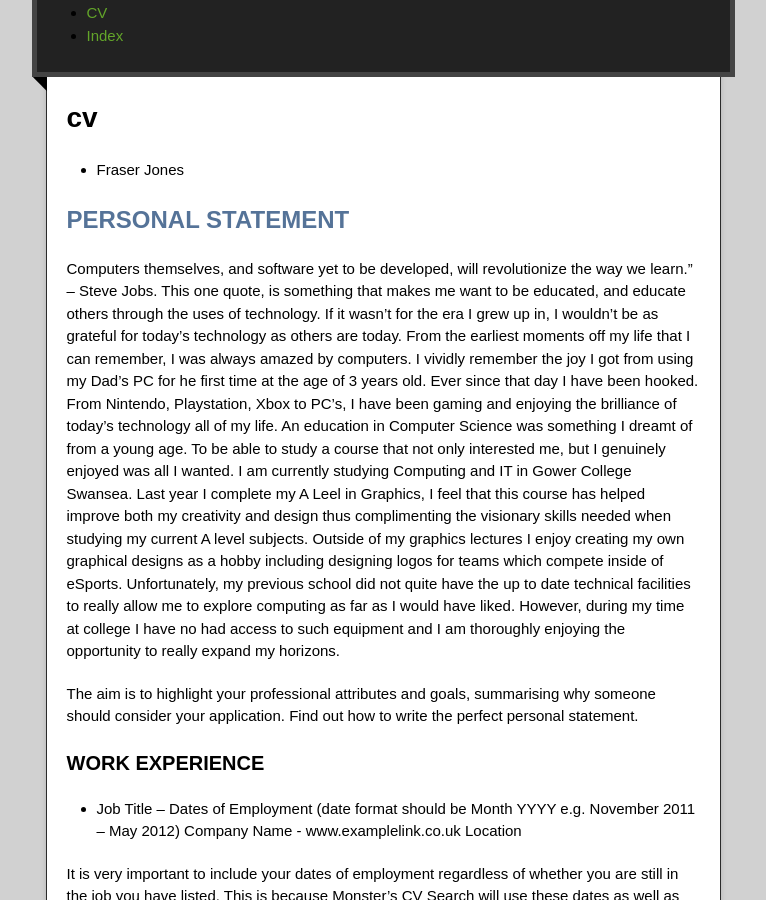
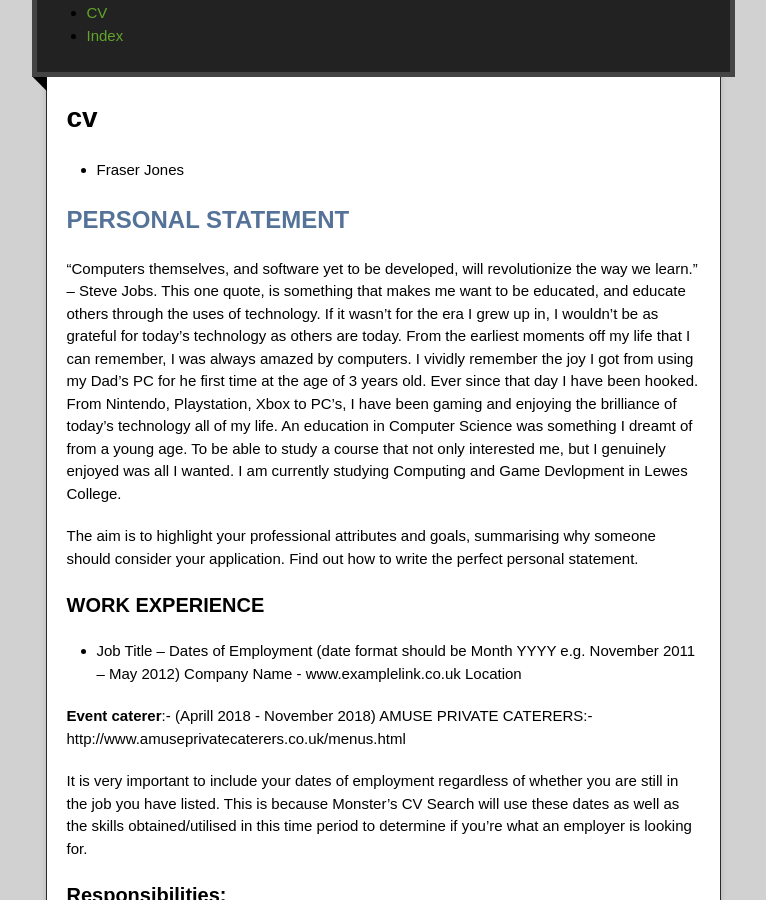
Before and after one commit to Ceirios1/Portfolio, a Jekyll site: the page built from cv.md, in a window 1280 px wide and 900 px high, scrolled down 216 px. Shown: the whole window, without its empty margins (257-1023 px from the left). Built offline with Jekyll 4.4.1, drawn with Linux system fonts in a browser that asks for light colours; our own code applies the rules of GitHub Pages for plain Markdown files; the repository's description, which GitHub fills in, is left out.

Commit message:
Update cv.md

```diff
--- a/cv.md
+++ b/cv.md
@@ -2,8 +2,8 @@
 - Fraser Jones
 
 ## PERSONAL STATEMENT
-Computers themselves, and software yet to be developed, will revolutionize the way we learn.” – Steve Jobs.
-This one quote, is something that makes me want to be educated, and educate others through the uses of technology. If it wasn’t for the era I grew up in, I wouldn’t be as grateful for today’s technology as others are today. From the earliest moments off my life that I can remember, I was always amazed by computers. I vividly remember the joy I got from using my Dad’s PC for he first time at the age of 3 years old. Ever since that day I have been hooked. From Nintendo, Playstation, Xbox to PC’s, I have been gaming and enjoying the brilliance of today’s technology all of my life. An education in Computer Science was something I dreamt of from a young age. To be able to study a course that not only interested me, but I genuinely enjoyed was all I wanted. I am currently studying Computing and IT in Gower College Swansea. Last year I complete my A Leel in Graphics, I feel that this course has helped improve both my creativity and design thus complimenting the visionary skills needed when studying my current A level subjects. Outside of my graphics lectures I enjoy creating my own graphical designs as a hobby including designing logos for teams which compete inside of eSports. Unfortunately, my previous school did not quite have the up to date technical facilities to really allow me to explore computing as far as I would have liked. However, during my time at college I have no had access to such equipment and I am thoroughly enjoying the opportunity to really expand my horizons.
+"Computers themselves, and software yet to be developed, will revolutionize the way we learn." – Steve Jobs.
+This one quote, is something that makes me want to be educated, and educate others through the uses of technology. If it wasn’t for the era I grew up in, I wouldn’t be as grateful for today’s technology as others are today. From the earliest moments off my life that I can remember, I was always amazed by computers. I vividly remember the joy I got from using my Dad’s PC for he first time at the age of 3 years old. Ever since that day I have been hooked. From Nintendo, Playstation, Xbox to PC’s, I have been gaming and enjoying the brilliance of today’s technology all of my life. An education in Computer Science was something I dreamt of from a young age. To be able to study a course that not only interested me, but I genuinely enjoyed was all I wanted. I am currently studying Computing and Game Devlopment in Lewes College.
 
 The aim is to highlight your professional attributes and goals, summarising why someone should consider your application. Find out how to write the perfect personal statement.
 
@@ -13,6 +13,10 @@ The aim is to highlight your professional attributes and goals, summarising why
 - Job Title – Dates of Employment (date format should be Month YYYY e.g. November 2011 – May 2012)
 Company Name - www.examplelink.co.uk
 Location
+
+**Event caterer**:- (Aprill 2018 - November 2018)
+ AMUSE PRIVATE CATERERS:- http://www.amuseprivatecaterers.co.uk/menus.html
+
 
 It is very important to include your dates of employment regardless of whether you are still in the job you have listed. This is because Monster’s CV Search will use these dates as well as the skills obtained/utilised in this time period to determine if you’re what an employer is looking for.
 
```
